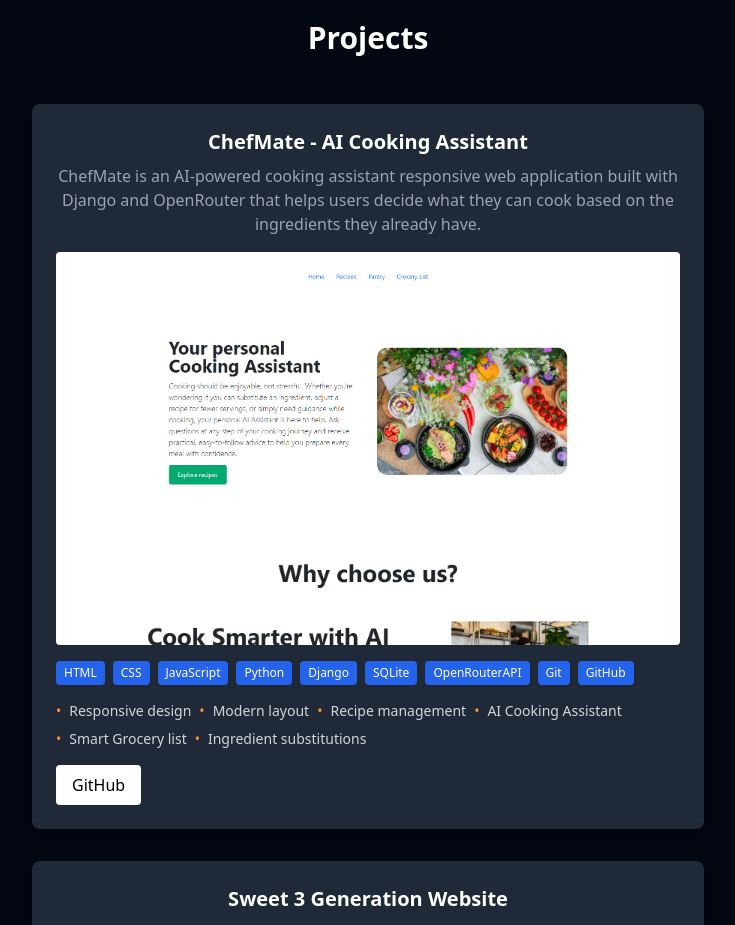
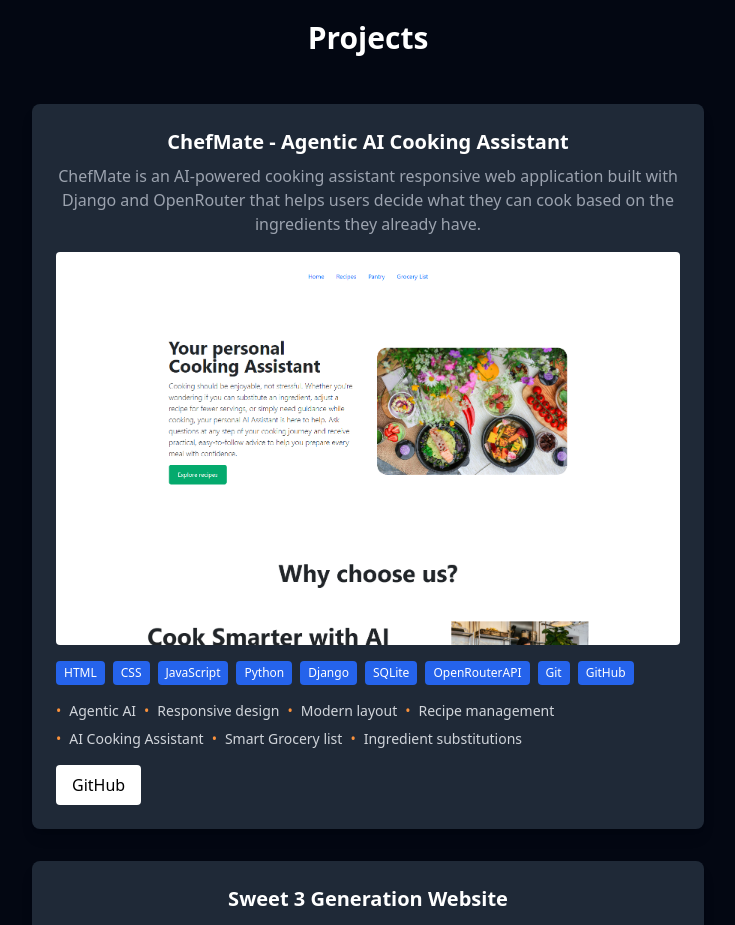
Before and after one commit to DanAndreeaMaria/PersonalPortfolio, a React app: page / in a window 1280 px wide. Shown: the part 2700-3625 px from the top of the page, without its empty margins (272-1007 px from the left). Built offline with nearby package versions, Linux system fonts and the light colour scheme; the HTML template or start-up script is replaced by a standard one.

Commit message:
Update portfolio

```diff
--- a/src/components/Projects.jsx
+++ b/src/components/Projects.jsx
@@ -3,11 +3,12 @@ import { motion } from "framer-motion";
 function Projects() {
     const projects = [
         {
-            name: "ChefMate - AI Cooking Assistant",
+            name: "ChefMate - Agentic AI Cooking Assistant",
             description: "ChefMate is an AI-powered cooking assistant responsive web application built with Django and OpenRouter that helps users decide what they can cook based on the ingredients they already have.",
             tech: ["HTML", "CSS", "JavaScript", "Python", "Django", "SQLite", "OpenRouterAPI", "Git", "GitHub"],
             github: "https://github.com/DanAndreeaMaria/ChefMate",
             features: [
+                "Agentic AI",
                 "Responsive design",
                 "Modern layout",
                 "Recipe management",
```
